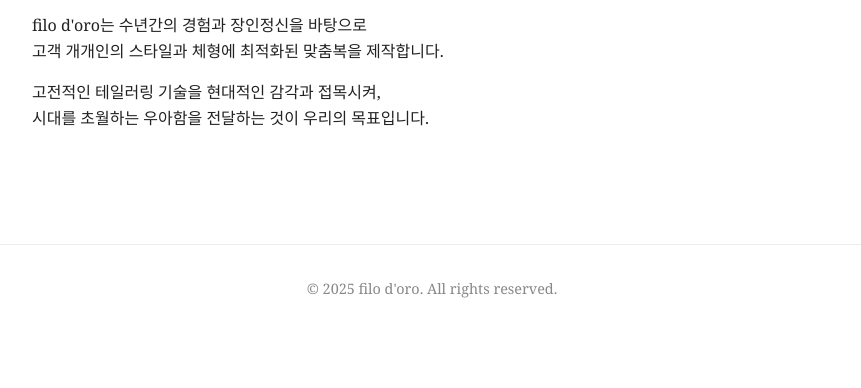
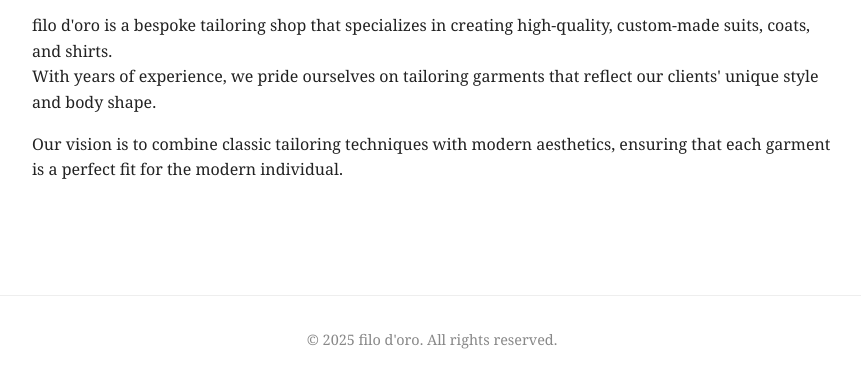
Before and after one commit to tailor-lee/mainpage, a plain HTML site: page about.html in a window 1280 px wide. Shown: the part 198-586 px from the top of the page, without its empty margins (208-1069 px from the left). Drawn offline with Linux system fonts and the light colour scheme.

Commit message:
Update about.html

```diff
--- a/about.html
+++ b/about.html
@@ -1,5 +1,5 @@
 <!DOCTYPE html>
-<html lang="ko">
+<html lang="en">
 <head>
   <meta charset="UTF-8">
   <title>About | filo d'oro</title>
@@ -56,12 +56,11 @@
   <main>
     <h1>About filo d'oro</h1>
     <p>
-      filo d'oro는 수년간의 경험과 장인정신을 바탕으로<br>
-      고객 개개인의 스타일과 체형에 최적화된 맞춤복을 제작합니다.
+      filo d'oro is a bespoke tailoring shop that specializes in creating high-quality, custom-made suits, coats, and shirts.<br>
+      With years of experience, we pride ourselves on tailoring garments that reflect our clients' unique style and body shape.
     </p>
     <p>
-      고전적인 테일러링 기술을 현대적인 감각과 접목시켜,<br>
-      시대를 초월하는 우아함을 전달하는 것이 우리의 목표입니다.
+      Our vision is to combine classic tailoring techniques with modern aesthetics, ensuring that each garment is a perfect fit for the modern individual.
     </p>
   </main>
 
```
